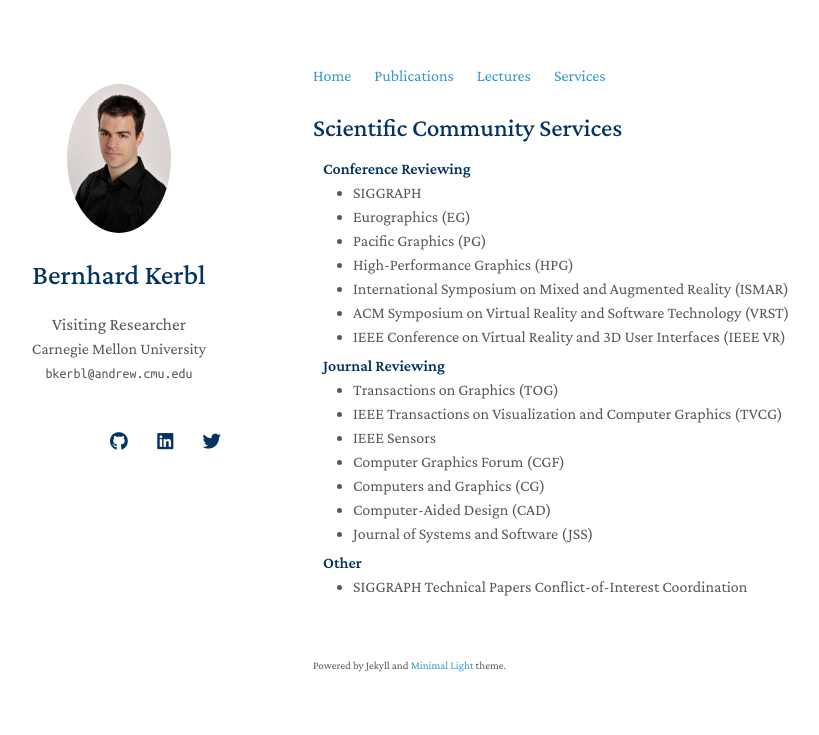
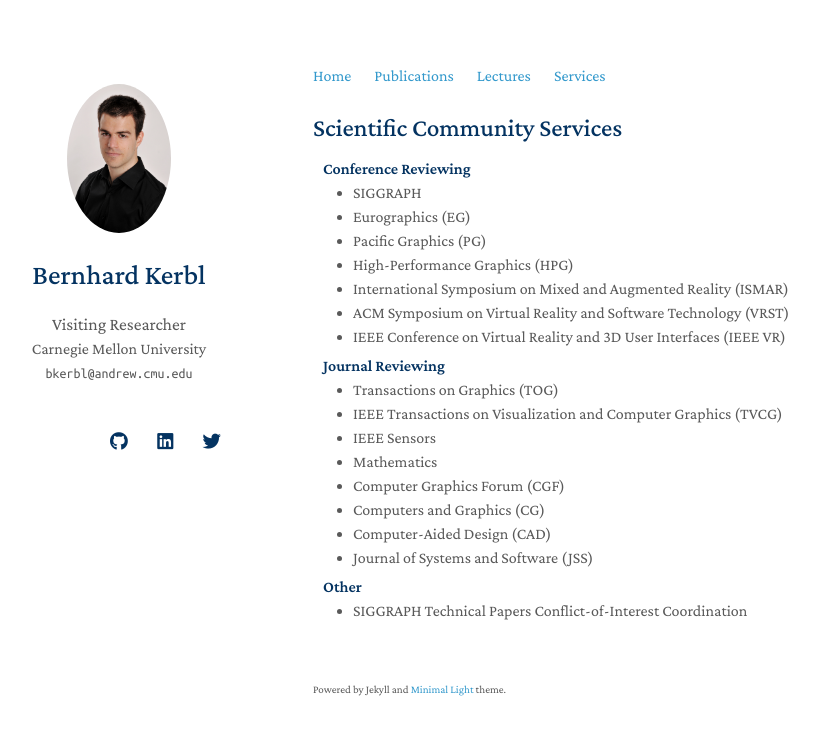
Before and after one commit to Snosixtyboo/snosixtyboo.github.io, a Jekyll site: the page built from services.md, in a window 1280 px wide. Shown: the top 735 px of the page, without its empty margins (157-976 px from the left). Built offline with Jekyll 4.4.1, drawn with Linux system fonts in a browser that asks for light colours; nearby versions of some CDN libraries; a style sheet for code colours, icons or effects is not loaded; our own code applies the rules of GitHub Pages for plain Markdown files.

Commit message:
new layout

```diff
--- a/services.md
+++ b/services.md
@@ -22,6 +22,7 @@ layout: homepage
   <li>Transactions on Graphics (TOG)</li>
   <li>IEEE Transactions on Visualization and Computer Graphics (TVCG)</li>
   <li>IEEE Sensors</li>
+  <li>Mathematics</li>
   <li>Computer Graphics Forum (CGF)</li>
   <li>Computers and Graphics (CG)</li>
   <li>Computer-Aided Design (CAD)</li>
```
